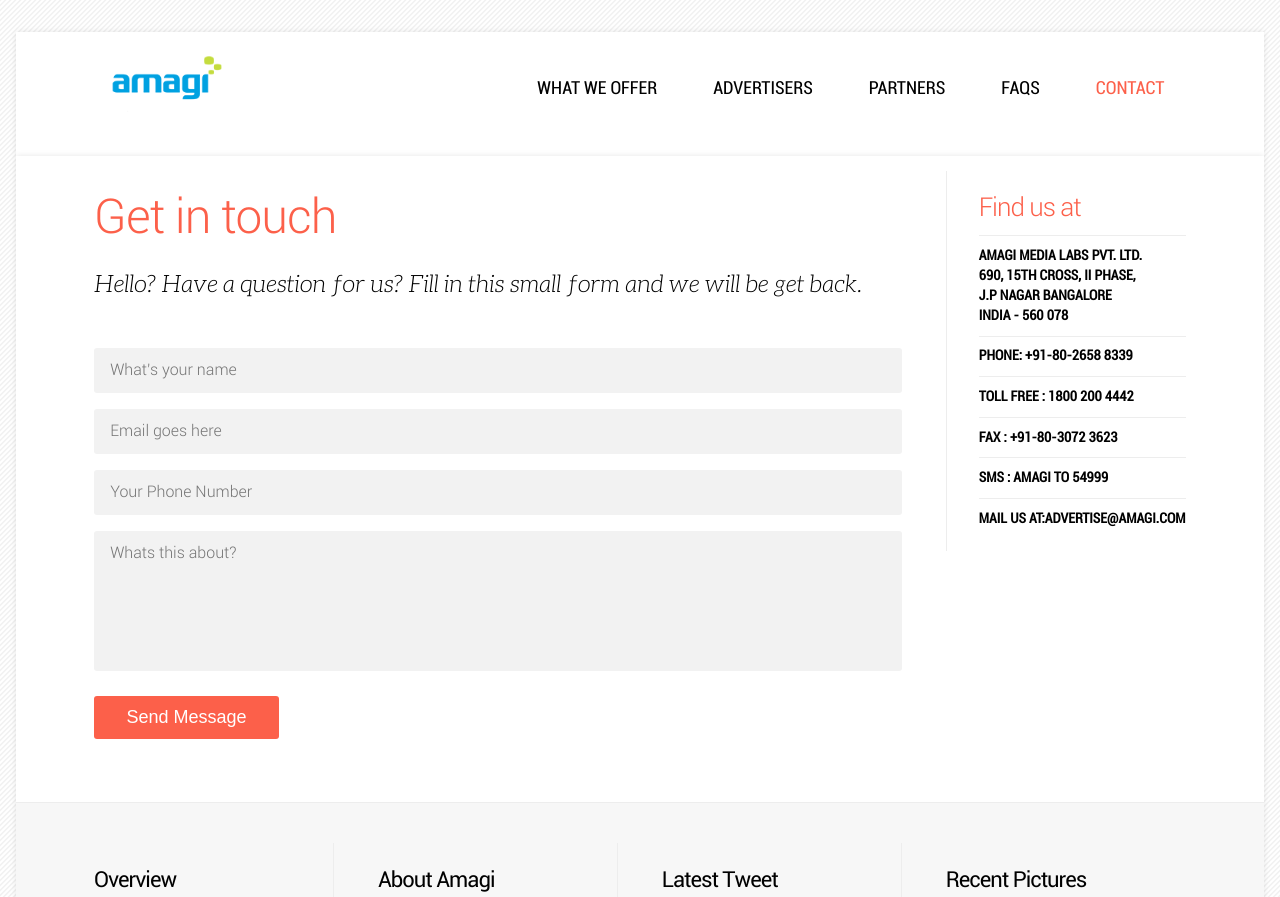
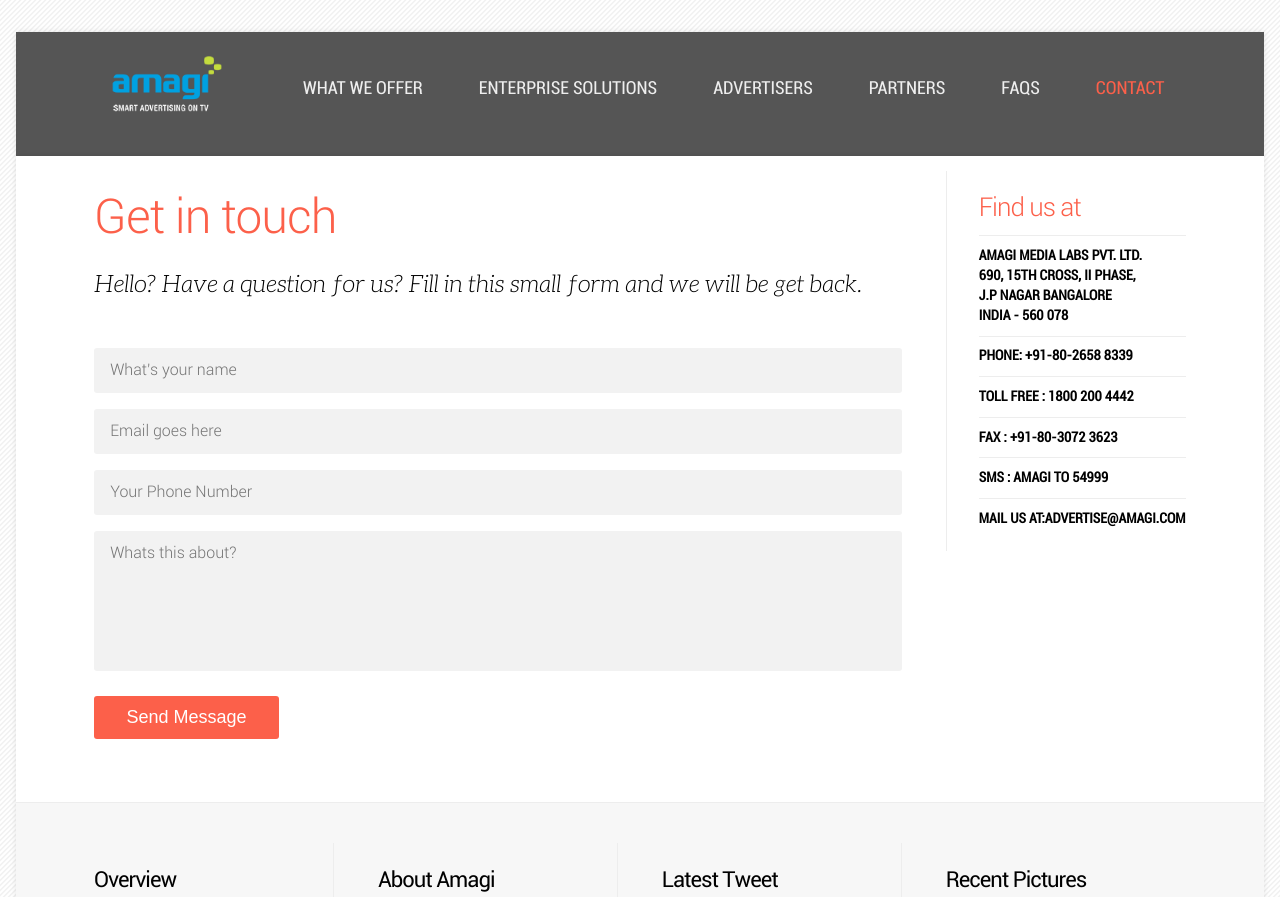
Before and after one commit to amagimedia/amagimedia.github.io, a Jekyll site: the page built from contact.markdown, in a window 1280 px wide, cut to the strip 0-897 px from the top of the page. Built offline with Jekyll 4.4.1, drawn with Linux system fonts in a browser that asks for light colours; some web fonts are replaced; comment, search, counter and statistics services are not loaded.

Commit message:
added enterprise section

```diff
--- a/_includes/header.html
+++ b/_includes/header.html
@@ -1,5 +1,5 @@
     <!-- Start Outter Wrapper -->
-    <div class="outter-wrapper">
+    <div class="outter-wrapper header">
 
     	<!-- Start Main Navigation -->
     	<div class="header-container wrapper">
@@ -8,6 +8,7 @@
     	        <nav id="nav-wrap">
     	        		<ul class="nav" id="nav">
                     <li><a href="/what_we_offer" class="{% if page.navigation == 'what_we_offer' %}active{% endif %}">What we offer</a></li>
+                    <li><a href="/enterprise" class="{% if page.navigation == 'enterprise' %}active{% endif %}">Enterprise Solutions</a></li>
                     <li><a href="/advertisers" class="{% if page.navigation == 'advertisers' %}active{% endif %}">Advertisers</a> </li>
                     <li><a href="/partners" class="{% if page.navigation == 'partners' %}active{% endif %}">Partners</a> </li>
                     <li><a href="/faqs" class="{% if page.navigation == 'faqs' %}active{% endif %}">FAQs</a> </li>
--- a/css/main.css
+++ b/css/main.css
@@ -141,6 +141,10 @@
 .logo img, .logo-foot img{
 	width: 100%;
 }
+.header {
+  background-color: #555;
+}
+
 .header-container nav{
 	float: right;
 	margin-top: 10px;
@@ -151,7 +155,9 @@
 	margin: 0 .4em;
 }
 .nav a{
+  color: #eee;
 	text-transform: uppercase;
+  font-weight: bold;
 	white-space: nowrap;
 	-webkit-transition: all 250ms ease-in-out;
 	-moz-transition: all 250ms ease-in-out;
```
Also changed, not shown: enterprise.markdown (added, +14 -0 lines).
